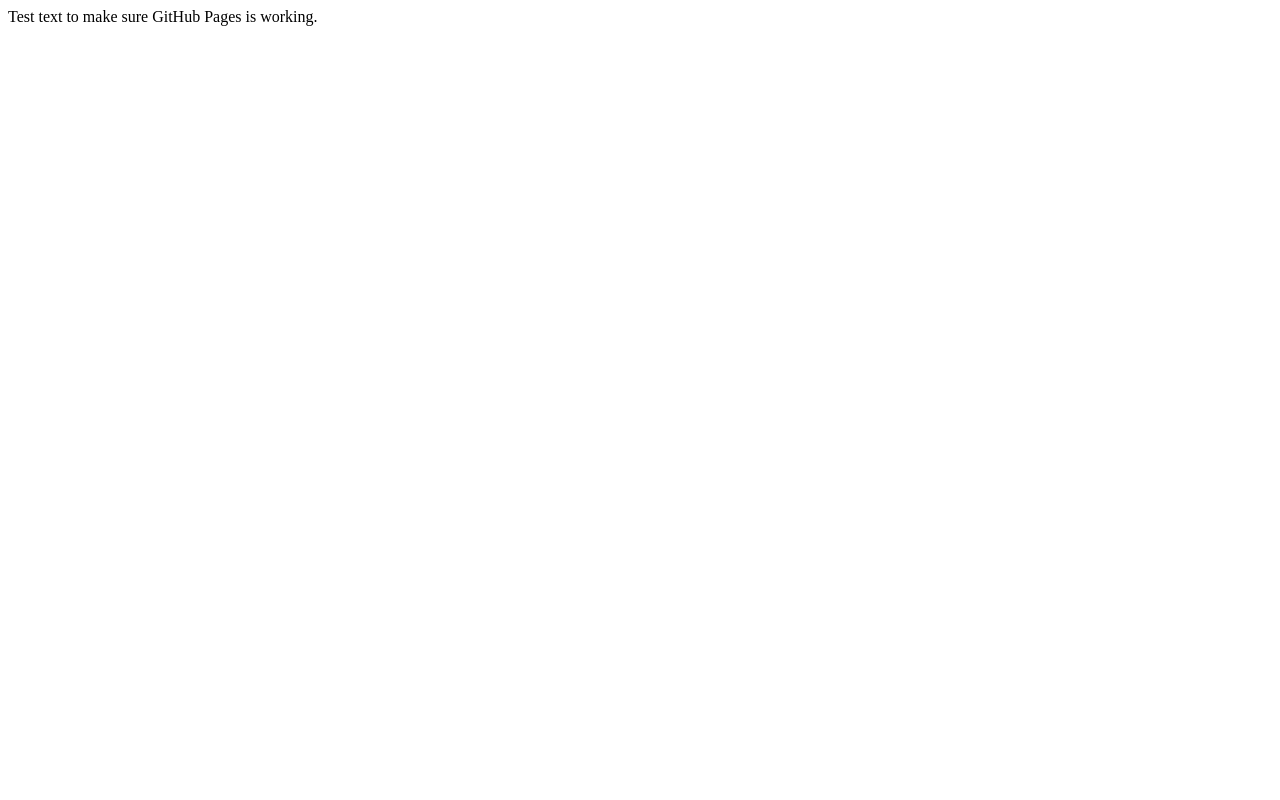
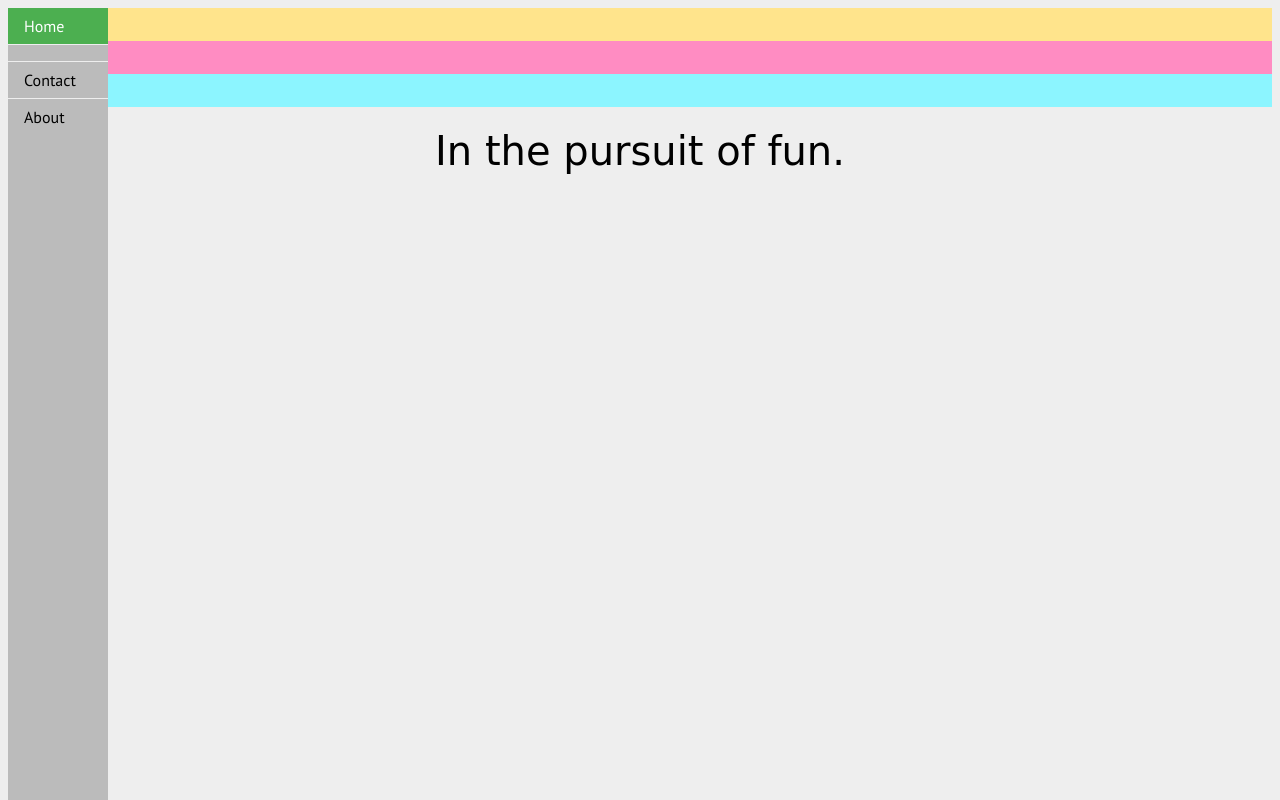
Before and after one commit to bfilstru/Project-Website, a plain HTML site: page index.html in a window 1280 px wide. Drawn offline with nearby package versions, Linux system fonts and the light colour scheme; a web font is replaced by a local one.

Commit message:
Followed W3's guide for a basic vertical scrollbar. Found some fun fonts. Starting to flesh out color palettes.

```diff
--- a/index.html
+++ b/index.html
@@ -1,17 +1,40 @@
-<html>
+<!DOCTYPE html>
+<html lang="en">
 	<head>
 		<title>Ben Filstrup - Project Website</title>
+        <meta charset="utf-8">
 		<script src="libraries/jquery-3.1.1.min.js"></script>
 		<link rel="stylesheet" type="text/css" href="style.css">
+        <!-- FONTS -->
+        <link href="https://fonts.googleapis.com/css?family=Barrio|PT+Sans" rel="stylesheet">
         <!-- <link rel="stylesheet" href="https://cdnjs.cloudflare.com/ajax/libs/font-awesome/4.7.0/css/font-awesome.min.css"> THIS IS FOR SOCIAL MEDIA BUTTONS -->
 	</head>
 
-	<body>
+	<body class="everything font-pt-sans">
 
-		<div>
-            Test text to make sure GitHub Pages is working.
+        <div>
+            <ul>
+              <li><a class="active" href=".">Home</a></li>
+              <li><a href="news.asp"></a></li>
+              <li><a href="contact.asp">Contact</a></li>
+              <li><a href="about.asp">About</a></li>
+            </ul>
+        </div>
 
-		</div>
+        <div class="wide-div">
+            <div class="light-yellow">
+                &nbsp;
+            </div>
+            <div class="light-pink">
+                &nbsp;
+            </div>
+            <div class="light-blue">
+                &nbsp;
+            </div>
+        </div>
+        <div class="text-center font-barrio large-font small-padding">
+            In the pursuit of fun.
+        </div>
 
 	</body>
 </html>
--- a/style.css
+++ b/style.css
@@ -9,3 +9,85 @@
                             - HEX: #74989e	R: 116	G: 152	B: 158
         - Observe ideas I like, but make them my own
 */
+
+ul {
+    list-style-type: none;
+    margin: 0;
+    padding: 0;
+    width: 100px;
+    background-color: #bbbbbb;
+    height: 100%;
+    position: fixed;
+    overflow: auto;
+}
+
+li {
+    border-bottom: 1px solid #eeeeee;
+}
+
+li:last-child {
+    border-bottom: none;
+}
+
+li a {
+    display: block;
+    color: #000;
+    padding: 8px 16px;
+    text-decoration: none;
+}
+
+li a:hover {
+    background-color: #555;
+    color: white;
+}
+
+/* FONTS */
+
+.font-barrio{
+    font-family: 'Barrio', cursive;
+}
+
+.font-pt-sans{
+    font-family: 'PT Sans', sans-serif;
+}
+
+.large-font{
+    font-size: 40px;
+}
+
+.small-padding{
+    padding: 20px 20px 20px 20px;
+}
+
+.active {
+    background-color: #4CAF50;
+    color: white;
+}
+
+.everything{
+    background-color: #eeeeee;
+}
+
+.light-yellow{
+    background-color: #ffe48c;
+    min-height: 33%;
+}
+
+.light-pink{
+    background-color: #ff8cc2;
+    min-height: 33%;
+}
+
+.light-blue{
+    background-color: #8cf5ff;
+    min-height: 33%;
+}
+
+.wide-div{
+    width: 100%;
+    height: 100px;
+}
+
+.text-center{
+    text-align: center;
+}
```
